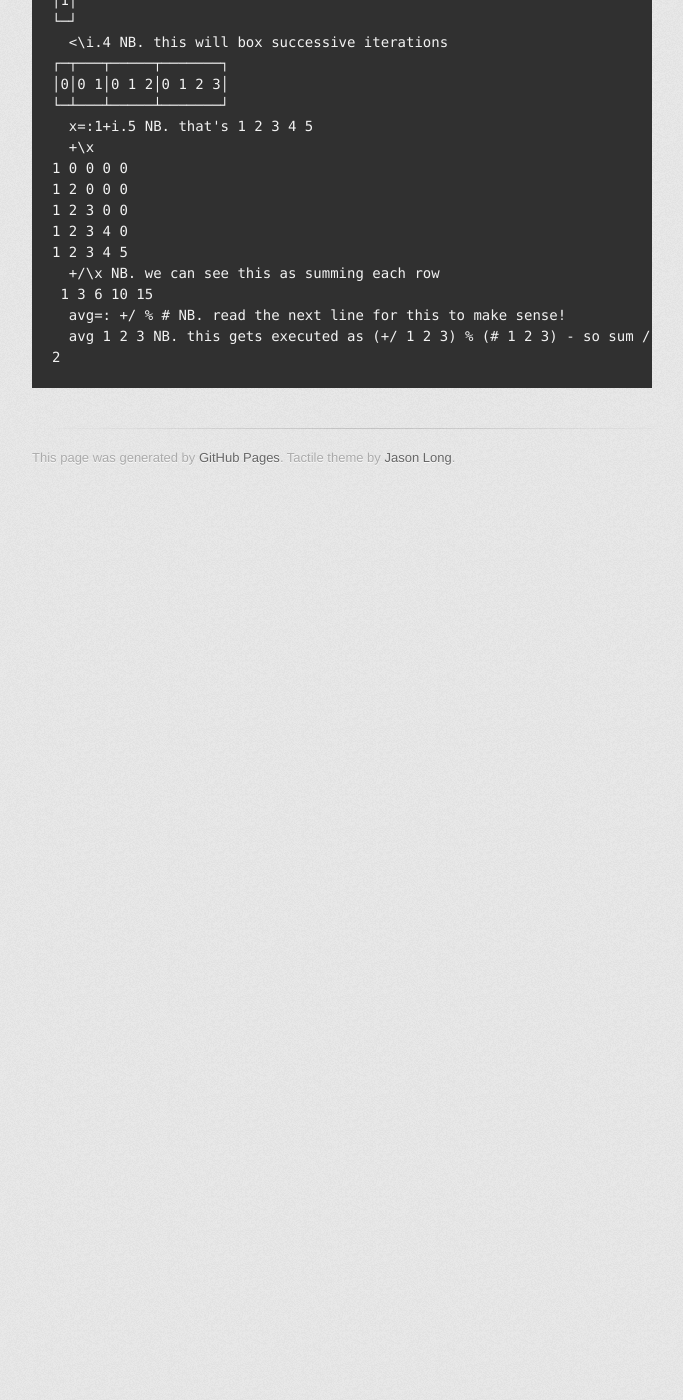
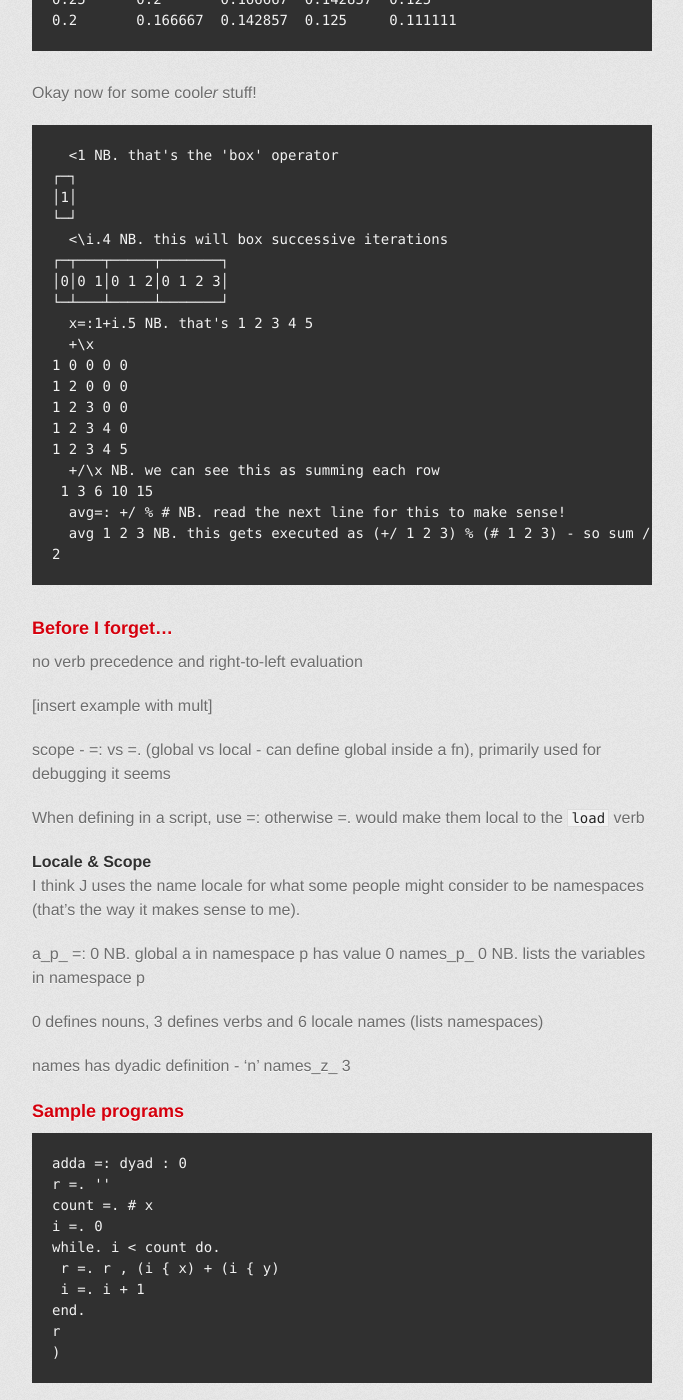
Before and after one commit to axiomiety/axiomiety.github.io, a Jekyll site: the page built from articles/code_j-intro.markdown, in a window 1280 px wide and 1400 px high, scrolled down 2626 px. Shown: the whole window, without its empty margins (298-981 px from the left). Built offline with Jekyll 4.4.1, drawn with Linux system fonts in a browser that asks for light colours; nearby versions of some CDN libraries; some web fonts are replaced; before the commit the page ends 3123 px from its top, so only the background shows below that; some of the changed text lies outside the part shown.

Commit message:
small update

```diff
--- a/articles/code_j-intro.markdown
+++ b/articles/code_j-intro.markdown
@@ -57,11 +57,16 @@
 `math.log(math.exp(1))`|`^.^1`
 `sum(range(5))`|`+/i.5`
 `[a+b for (a,b) in zip([1,3,5],[2,4,6])]`|`1 3 5 + 2 4 6`
+`[0,1,2,3][-1]`|_1{i.4`
+`math.sqrt(2)`|`%:2`
+`lambda x: x+x`|`+:`
+`[1,2,3].append(4)`|`1 2 3, 4`
+`len([1,2])`|`# 1 2`
 
 
 ### Cool examples
 
-Stuff for which there isn't much of a direct equivalent.
+SI first came across rethose while scanning through the source code for [doom](http://www.github.com/id). It highlights some of the technical limitations at the time, and how people got around them.tuff for which there isn't much of a direct equivalent.
 
       12 10 +. 8 8 NB. GCD
     3 2
@@ -102,3 +107,38 @@
       avg=: +/ % # NB. read the next line for this to make sense!
       avg 1 2 3 NB. this gets executed as (+/ 1 2 3) % (# 1 2 3) - so sum / number of elements
     2
+
+
+### Before I forget...
+
+no verb precedence and right-to-left evaluation
+
+[insert example with mult]
+
+scope - =: vs =. (global vs local - can define global inside a fn), primarily used for debugging it seems
+
+When defining in a script, use =: otherwise =. would make them local to the `load` verb
+
+#### Locale & Scope
+
+I think J uses the name locale for what some people might consider to be namespaces (that's the way it makes sense to me).
+
+a_p_ =: 0 NB. global a in namespace p has value 0
+names_p_ 0 NB. lists the variables in namespace p
+
+0 defines nouns, 3 defines verbs and 6 locale names (lists namespaces)
+
+names has dyadic definition - 'n' names_z_ 3
+
+### Sample programs
+
+    adda =: dyad : 0
+    r =. ''
+    count =. # x
+    i =. 0
+    while. i < count do.
+     r =. r , (i { x) + (i { y)
+     i =. i + 1
+    end.
+    r
+    )
```
